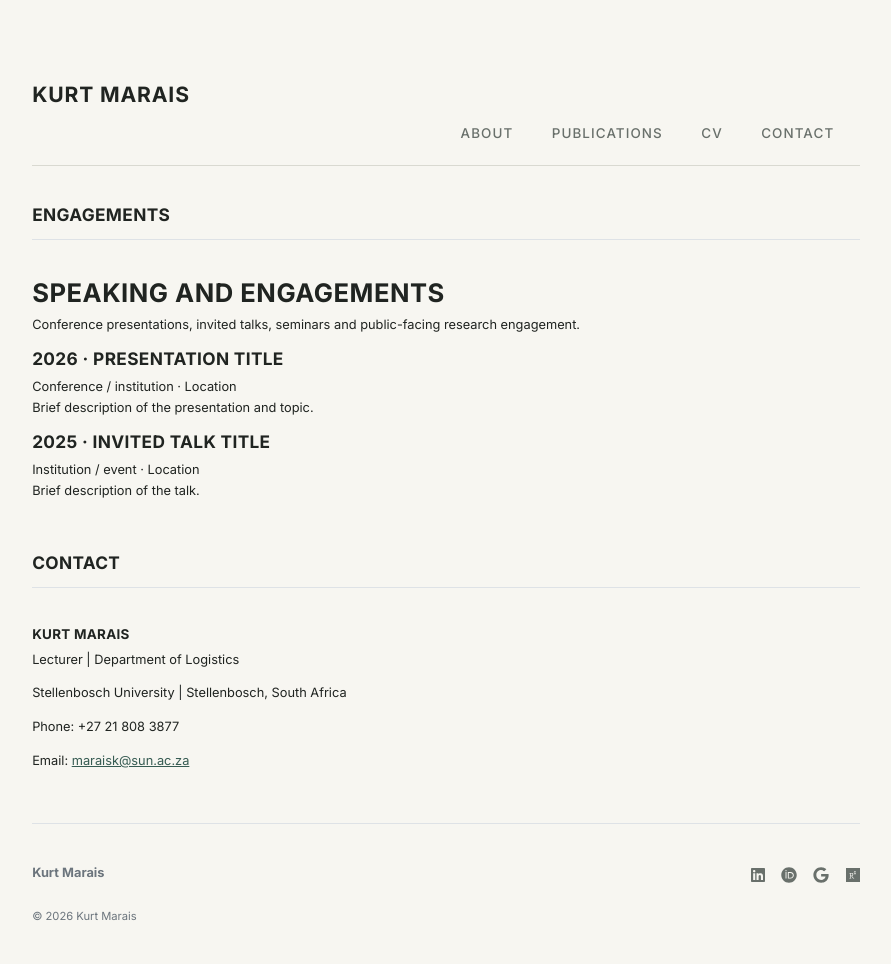
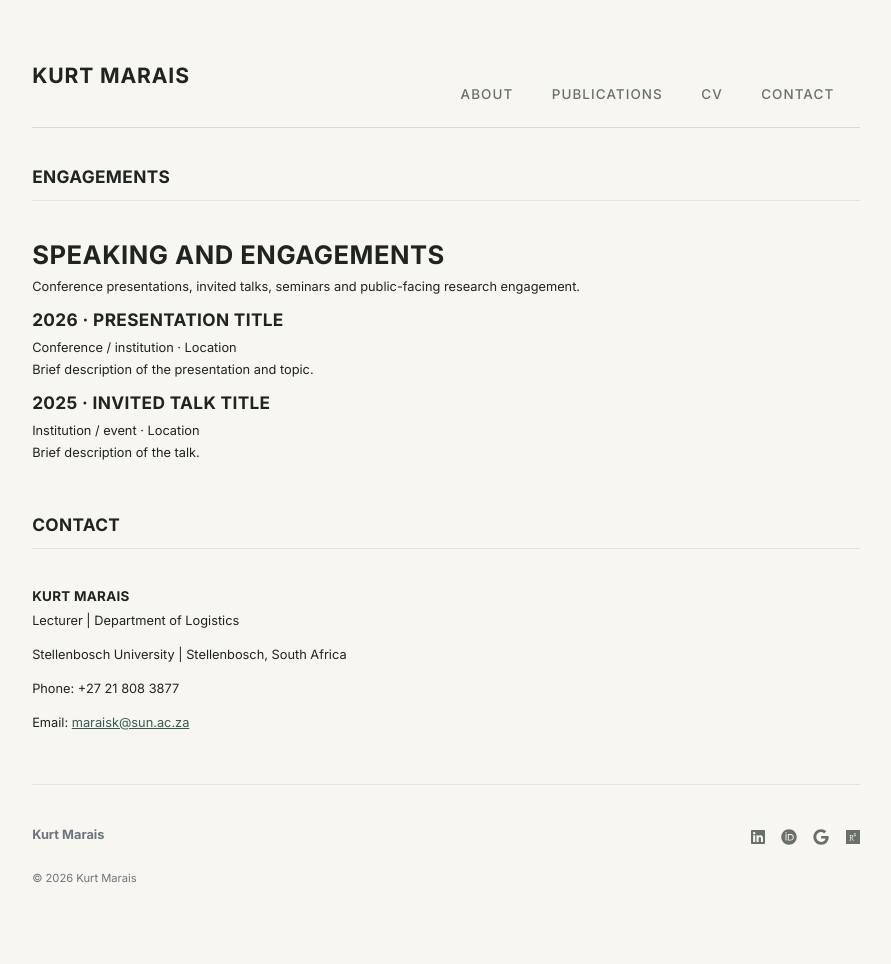
Before and after one commit to kurtmarais/kurtmarais.github.io, a Jekyll site: the page built from engagements.md, in a window 1280 px wide. Shown: the whole page, without its empty margins (194-1085 px from the left). Built offline with Jekyll 4.4.1, drawn with Linux system fonts in a browser that asks for light colours; after the commit the page ends 926 px from its top, so only the background shows below that.

Commit message:
Update header.html

```diff
--- a/_includes/header.html
+++ b/_includes/header.html
@@ -3,7 +3,7 @@
     <a href="{{ '/' | relative_url }}" class="text-decoration-none"><span class="site-title">{{ site.title }}</span></a>
     <div class="site-description">{{ site.description }}</div>
   </div>
-  <nav class="d-inline-flex flex-wrap mt-3 mt-md-5 ms-md-auto" aria-label="Primary navigation">
+  <nav class="d-inline-flex flex-wrap mt-3 mt-md-0 ms-md-auto" aria-label="Primary navigation">
     {% for item in site.data.settings.menu %}
       {% if item.url contains '#' %}
         <a class="nav-link me-3  mt-5 py-2 text-decoration-none" href="{{ item.url }}">{{ item.name }}</a>
```
